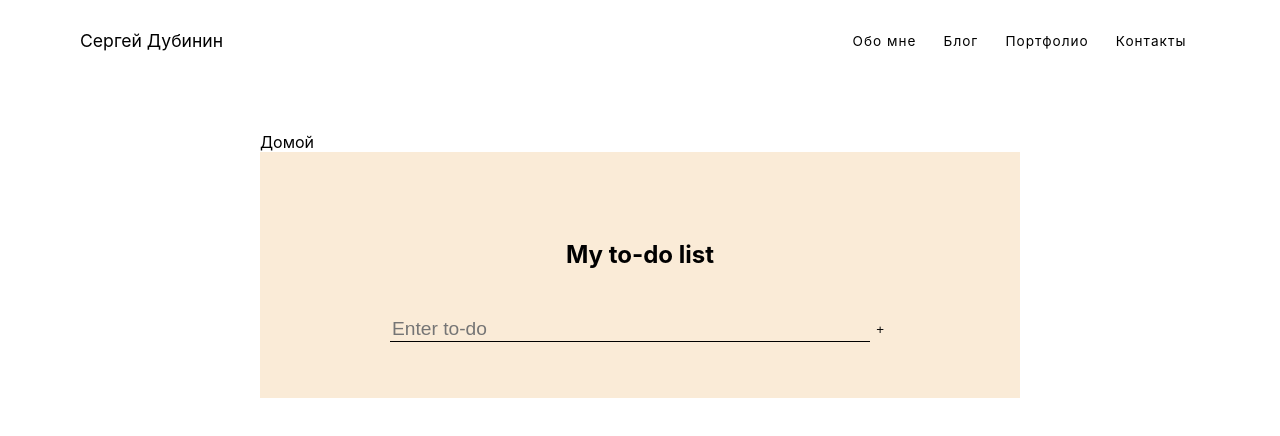
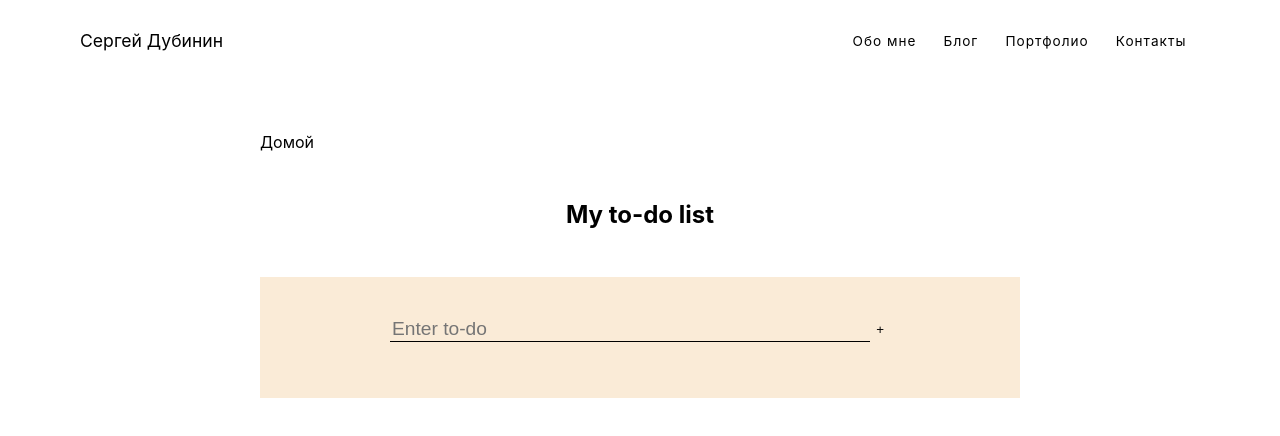
Before and after one commit to Noobachyo/svelte-test, a SvelteKit app: page /project/apps/1 in a window 1280 px wide. Shown: the top 436 px of the page. Built offline with nearby package versions, Linux system fonts and the light colour scheme.

Commit message:
finalpls

```diff
--- a/src/routes/project/apps/1/+page.svelte
+++ b/src/routes/project/apps/1/+page.svelte
@@ -1,5 +1,5 @@
+ <h1>My to-do list</h1>
 <main>
-  <h1>My to-do list</h1>
   <form on:submit|preventDefault={add}>
   <input bind:value={newItem} placeholder="Enter to-do" />
   <button class="add-todo" on:click={add}><span>+</span></button>
```
